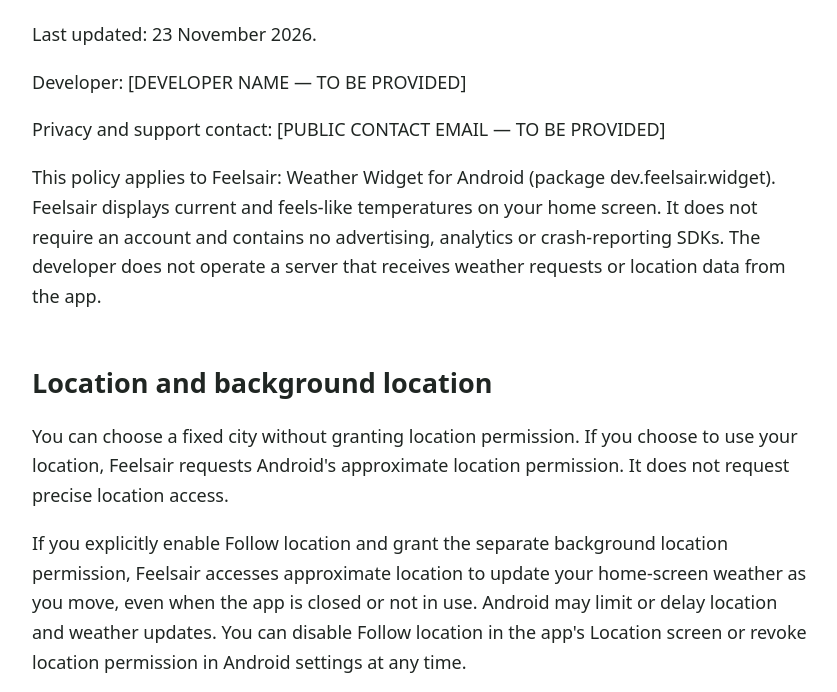
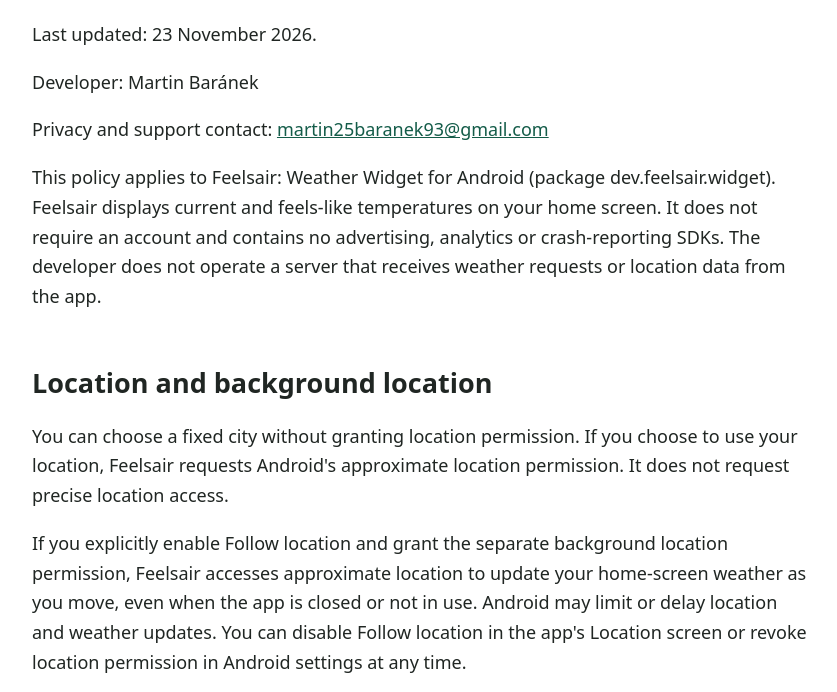
Before and after one commit to MBaranekTech/feelsair-privacy, a plain HTML site: page index.html in a window 1280 px wide. Shown: the part 89-781 px from the top of the page, without its empty margins (218-1055 px from the left). Drawn offline with Linux system fonts and the light colour scheme.

Commit message:
Add files via upload

```diff
--- a/index.html
+++ b/index.html
@@ -1,10 +1,10 @@
 <!doctype html>
-<html lang="en"><head><meta charset="utf-8"><meta name="viewport" content="width=device-width, initial-scale=1"><title>Feelsair Privacy Policy</title>
+<html lang="en"><head><meta charset="utf-8"><meta name="viewport" content="width=device-width, initial-scale=1"><title>Feelsair Privacy Policy</title><link rel="canonical" href="https://mbaranektech.github.io/feelsair-privacy/">
 <style>body{font:18px/1.65 system-ui,sans-serif;margin:40px auto;padding:0 20px;max-width:780px;color:#202623;background:#fff}h1,h2{line-height:1.25}h2{margin-top:2em}a{color:#145c49}a:focus-visible{outline:3px solid #a64b24;outline-offset:3px}</style></head><body><main>
 <h1>Feelsair Privacy Policy</h1>
 <p>Last updated: 23 November 2026.</p>
-<p>Developer: [DEVELOPER NAME — TO BE PROVIDED]</p>
-<p>Privacy and support contact: [PUBLIC CONTACT EMAIL — TO BE PROVIDED]</p>
+<p>Developer: Martin Baránek</p>
+<p>Privacy and support contact: <a href="mailto:martin25baranek93@gmail.com">martin25baranek93@gmail.com</a></p>
 <p>This policy applies to Feelsair: Weather Widget for Android (package dev.feelsair.widget). Feelsair displays current and feels-like temperatures on your home screen. It does not require an account and contains no advertising, analytics or crash-reporting SDKs. The developer does not operate a server that receives weather requests or location data from the app.</p>
 <h2>Location and background location</h2>
 <p>You can choose a fixed city without granting location permission. If you choose to use your location, Feelsair requests Android&#x27;s approximate location permission. It does not request precise location access.</p>
```
